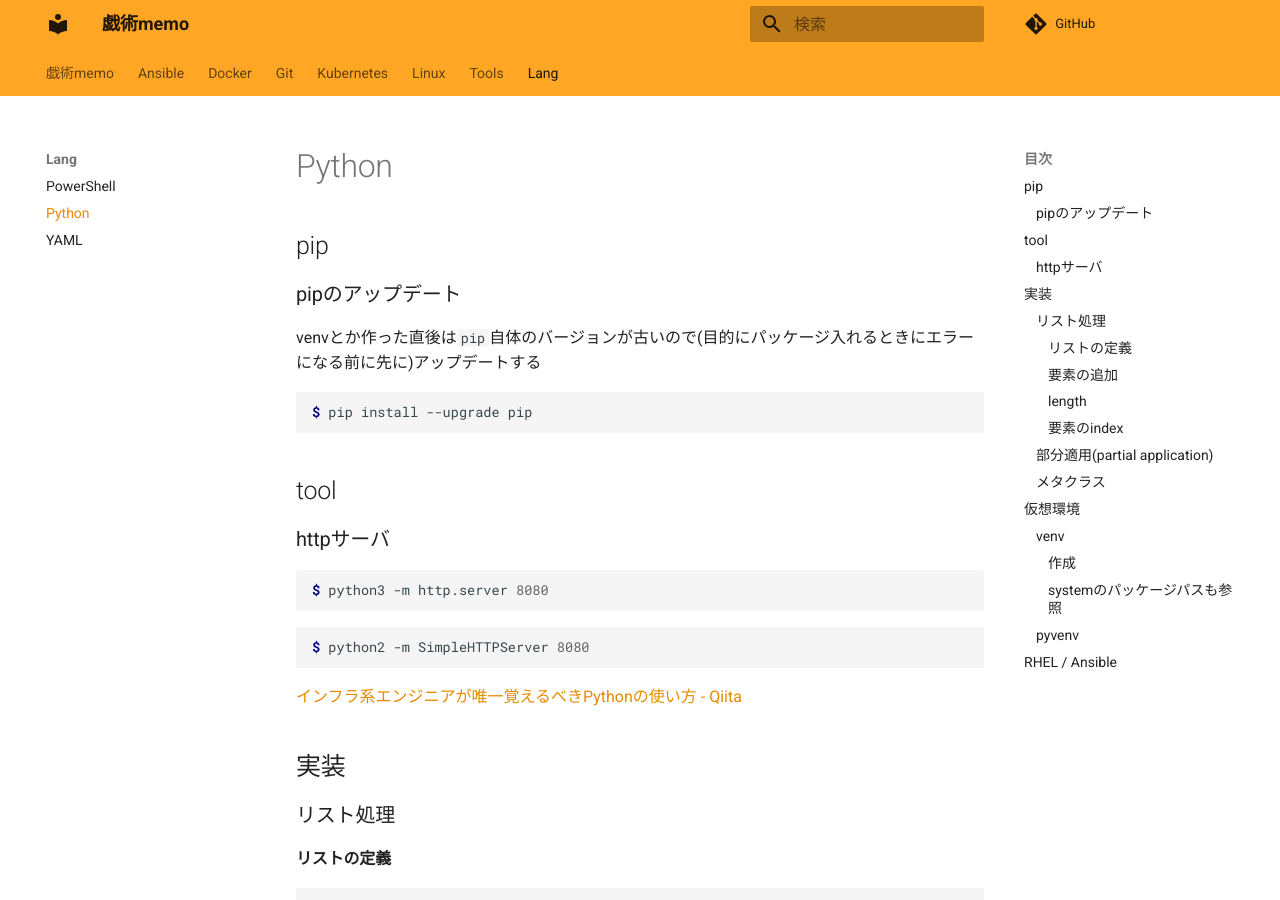
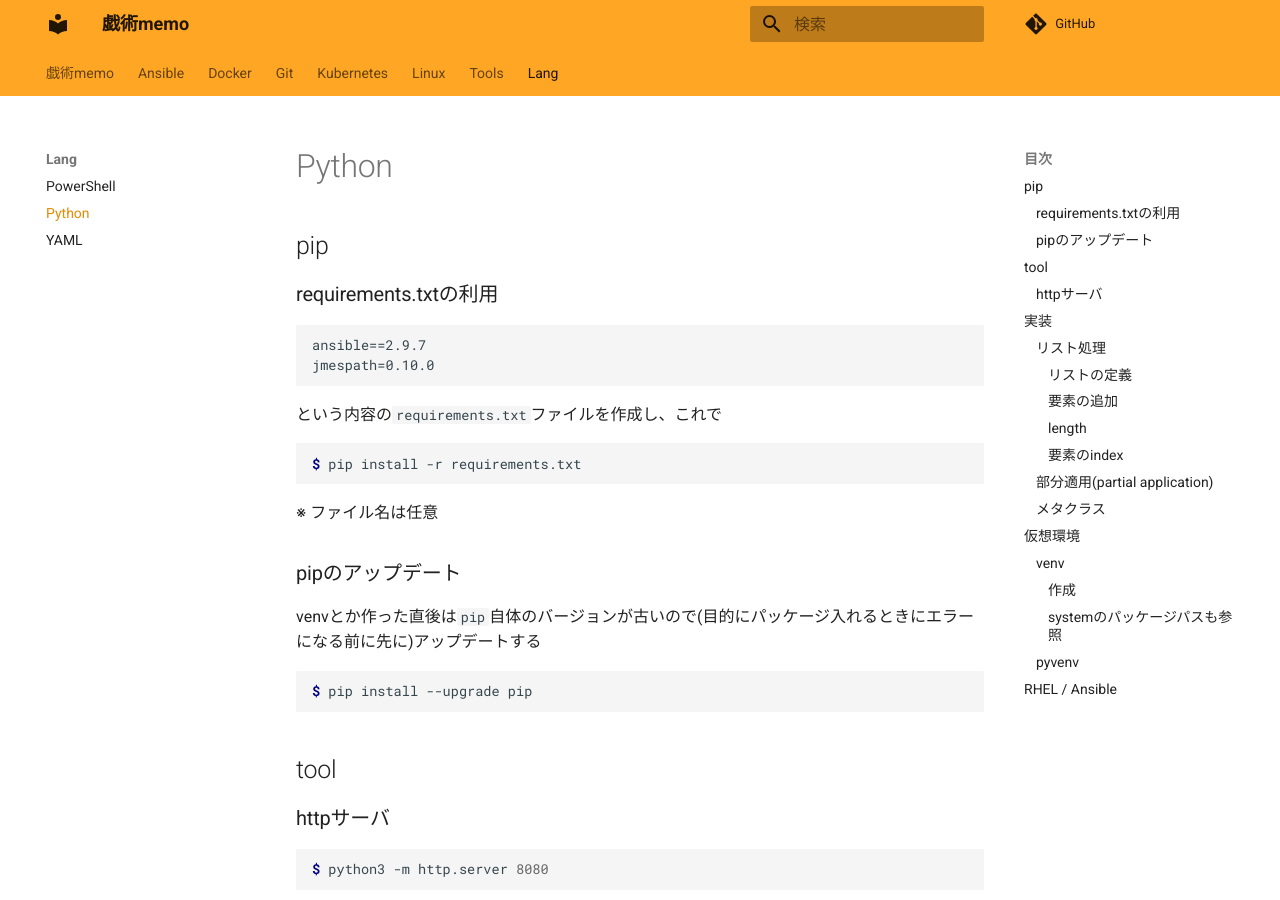
Before and after one commit to zaki-lknr/docs, an MkDocs documentation site: the page built from docs/lang/python.md, in a window 1280 px wide and 900 px high. Built offline with MkDocs 1.6.1 and Material for MkDocs 9.7.7, drawn with Linux system fonts in a browser that asks for light colours; comment, search, counter and statistics services are not loaded.

Commit message:
add: lang/python requirements.txt

````diff
--- a/docs/lang/python.md
+++ b/docs/lang/python.md
@@ -1,6 +1,21 @@
 # Python
 
 ## pip
+
+### requirements.txtの利用
+
+```txt
+ansible==2.9.7
+jmespath=0.10.0
+```
+
+という内容の`requirements.txt`ファイルを作成し、これで
+
+```console
+$ pip install -r requirements.txt
+```
+
+※ ファイル名は任意
 
 ### pipのアップデート
 
````
